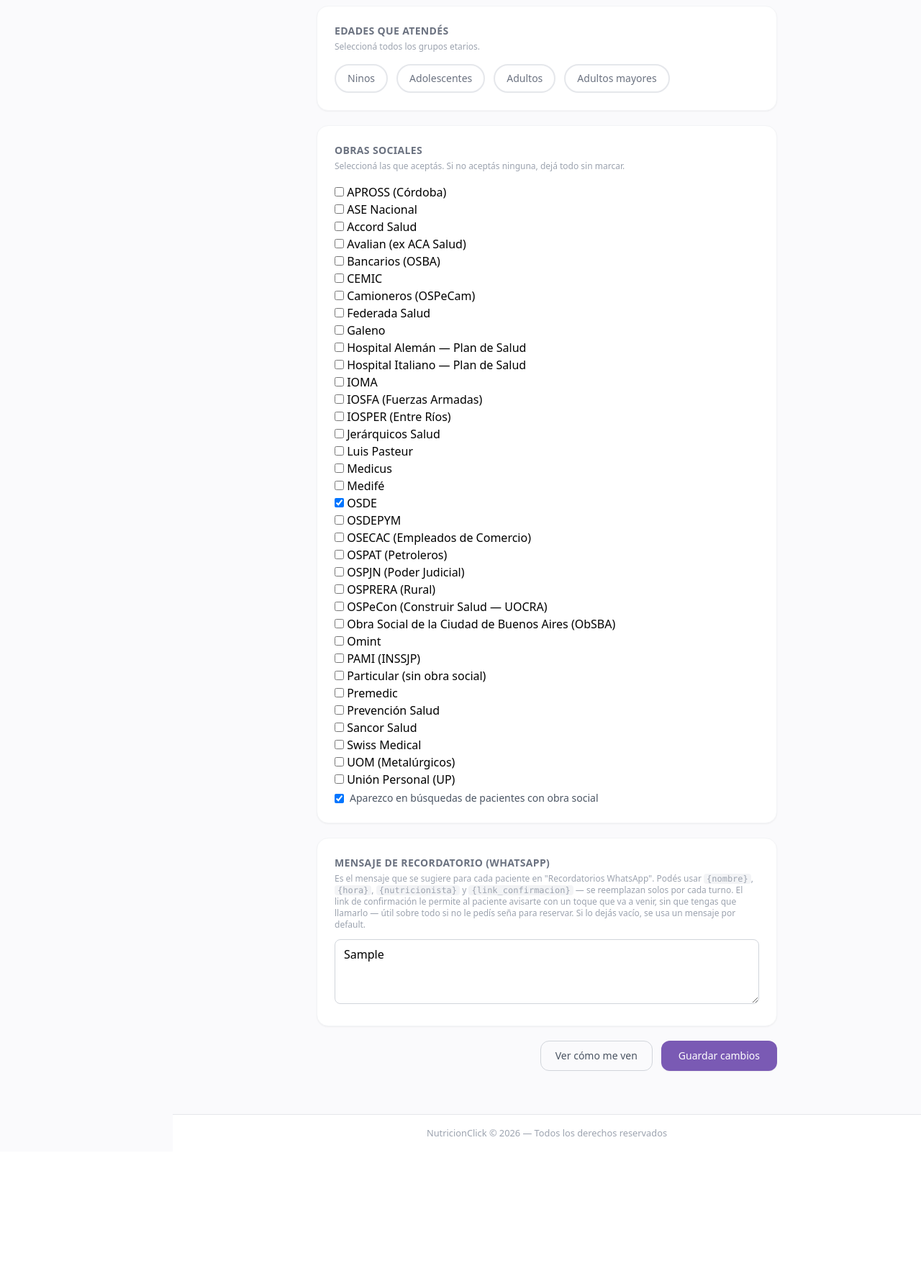
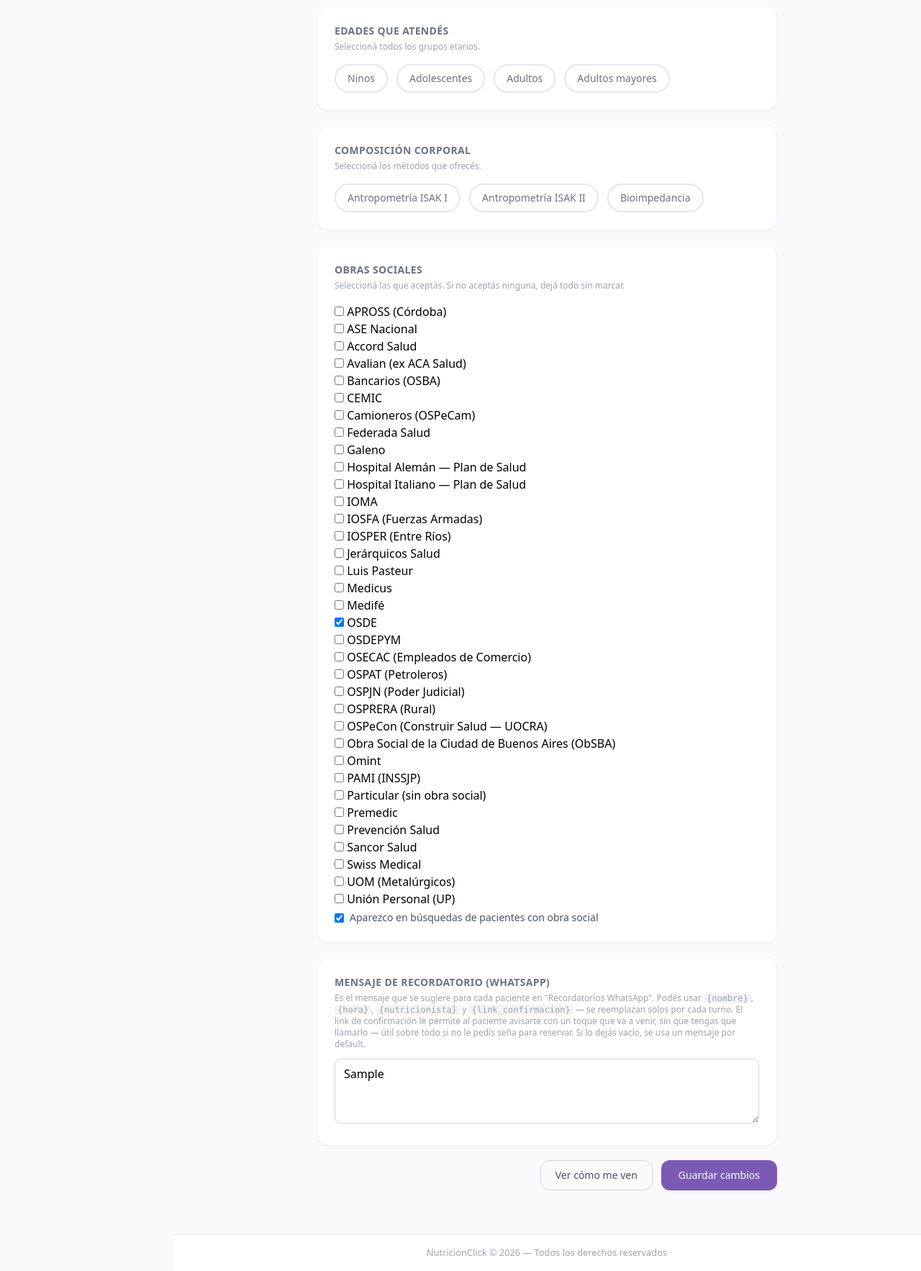
Before and after one commit to LeandroFrattini/nutricionapp, a Django app: page /dashboard/perfil/ in a window 1280 px wide. Shown: the part 1457-3223 px from the top of the page at 72% size. Before the commit the page ends 3036 px from the top, so only its background shows below. Run offline with Django 5.2, Linux system fonts and the light colour scheme; a user stored in the database is signed in; data comes from the database, SQL or seed files in the repository; tables that the repository leaves empty hold one stand-in row (values such as "Sample post"); grey boxes marked "Sample" are stand-in pictures; parts of the project's set-up code (start-up, migrations or seed data) failed here and were passed over; some libraries are stand-ins or nearby versions.

Commit message:
feat: agregar composicion corporal (ISAK I/II, bioimpedancia) al perfil
Nuevo campo multi-seleccion en el perfil del nutricionista, ubicado
entre "edades que atiende" y "obras sociales", con las mismas opciones
disponibles como filtro en el directorio de busqueda.

Co-Authored-By: Claude Sonnet 5 <noreply@anthropic.com>

```diff
--- a/core/forms.py
+++ b/core/forms.py
@@ -226,6 +226,12 @@ class PerfilForm(forms.ModelForm):
         required=False,
         label='Edades que atendés',
     )
+    composicion_corporal = forms.MultipleChoiceField(
+        choices=Nutricionista.COMPOSICION_CORPORAL,
+        widget=forms.CheckboxSelectMultiple,
+        required=False,
+        label='Composición corporal',
+    )
     modalidad = forms.ChoiceField(
         choices=Nutricionista.MODALIDADES,
         widget=forms.RadioSelect,
@@ -275,6 +281,9 @@ class PerfilForm(forms.ModelForm):
             self.initial['edades_atendidas'] = [
                 e.strip() for e in (inst.edades_atendidas or '').split(',') if e.strip()
             ]
+            self.initial['composicion_corporal'] = [
+                c.strip() for c in (inst.composicion_corporal or '').split(',') if c.strip()
+            ]
             self.initial['modalidad'] = inst.modalidad
             if inst.ciudad and inst.ciudad.provincia:
                 provincia_actual = inst.ciudad.provincia
@@ -316,7 +325,7 @@ class PerfilForm(forms.ModelForm):
 
         _apply_css(self)
         # Campos que NO deben tener estilos de input de texto
-        for fname in ['especialidades', 'edades_atendidas', 'modalidad',
+        for fname in ['especialidades', 'edades_atendidas', 'composicion_corporal', 'modalidad',
                       'foto', 'obras_sociales', 'acepta_obras_sociales']:
             if fname in self.fields:
                 self.fields[fname].widget.attrs.pop('class', None)
@@ -329,6 +338,9 @@ class PerfilForm(forms.ModelForm):
     def clean_edades_atendidas(self):
         return ','.join(self.cleaned_data.get('edades_atendidas', []))
 
+    def clean_composicion_corporal(self):
+        return ','.join(self.cleaned_data.get('composicion_corporal', []))
+
     def save(self, commit=True):
         nutricionista = super().save(commit=False)
         nutricionista.user.first_name = self.cleaned_data['first_name']
@@ -336,6 +348,7 @@ class PerfilForm(forms.ModelForm):
         # Asignar campos declarados que no son parte de Meta.fields
         nutricionista.especialidades = self.cleaned_data.get('especialidades', '')
         nutricionista.edades_atendidas = self.cleaned_data.get('edades_atendidas', '')
+        nutricionista.composicion_corporal = self.cleaned_data.get('composicion_corporal', '')
         nutricionista.modalidad = self.cleaned_data.get('modalidad', '')
         if commit:
             nutricionista.user.save()
--- a/core/models.py
+++ b/core/models.py
@@ -174,6 +174,12 @@ class Nutricionista(models.Model):
         ('mayores', 'Adultos mayores'),
     ]
 
+    COMPOSICION_CORPORAL = [
+        ('isak1', 'Antropometría ISAK I'),
+        ('isak2', 'Antropometría ISAK II'),
+        ('bioimpedancia', 'Bioimpedancia'),
+    ]
+
     MODALIDADES = [
         ('presencial', 'Presencial'),
         ('virtual', 'Virtual'),
@@ -251,6 +257,10 @@ class Nutricionista(models.Model):
         max_length=200, blank=True, verbose_name='Edades que atiende',
         help_text='Separadas por coma. Opciones: ninos, adolescentes, adultos, mayores'
     )
+    composicion_corporal = models.CharField(
+        max_length=200, blank=True, verbose_name='Composición corporal',
+        help_text='Separadas por coma. Opciones: isak1, isak2, bioimpedancia'
+    )
     modalidad = models.CharField(
         max_length=20, choices=MODALIDADES, default='ambas', verbose_name='Modalidad'
     )
@@ -325,6 +335,15 @@ class Nutricionista(models.Model):
             ('adultos', 'Adultos'), ('mayores', 'Adultos mayores')
         ])
         return [labels.get(e, e) for e in self.get_edades_list()]
+
+    def get_composicion_corporal_list(self):
+        if not self.composicion_corporal:
+            return []
+        return [c.strip() for c in self.composicion_corporal.split(',') if c.strip()]
+
+    def get_composicion_corporal_display(self):
+        labels = dict(self.COMPOSICION_CORPORAL)
+        return [labels.get(c, c) for c in self.get_composicion_corporal_list()]
 
     def get_especialidades_list(self):
         if not self.especialidades:
--- a/core/views.py
+++ b/core/views.py
@@ -51,6 +51,7 @@ def nutricionistas_lista(request):
     q = request.GET.get('q', '').strip()
     especialidad = request.GET.get('especialidad', '')
     edad = request.GET.get('edad', '')
+    composicion = request.GET.get('composicion', '')
     modalidad = request.GET.get('modalidad', '')
     obra_social = request.GET.get('obra_social', '')
     ciudad = request.GET.get('ciudad', '')
@@ -61,6 +62,8 @@ def nutricionistas_lista(request):
         qs = qs.filter(especialidades__icontains=especialidad)
     if edad:
         qs = qs.filter(edades_atendidas__icontains=edad)
+    if composicion:
+        qs = qs.filter(composicion_corporal__icontains=composicion)
     if modalidad:
         qs = qs.filter(modalidad=modalidad)
     if obra_social:
@@ -73,10 +76,11 @@ def nutricionistas_lista(request):
     return render(request, 'nutricionistas/lista.html', {
         'nutricionistas': qs,
         'total': total,
-        'q': q, 'especialidad': especialidad, 'edad': edad,
+        'q': q, 'especialidad': especialidad, 'edad': edad, 'composicion': composicion,
         'modalidad': modalidad, 'obra_social': obra_social, 'ciudad': ciudad, 'pais': pais,
         'especialidades': Nutricionista.ESPECIALIDADES,
         'edades': Nutricionista.EDADES,
+        'composiciones': Nutricionista.COMPOSICION_CORPORAL,
         'modalidades': Nutricionista.MODALIDADES,
         'obras_sociales': ObraSocial.objects.filter(activa=True),
         'ciudades': Ciudad.objects.filter(activa=True),
--- a/templates/perfil/editar.html
+++ b/templates/perfil/editar.html
@@ -154,6 +154,26 @@
       {% if form.edades_atendidas.errors %}<p class="text-red-500 text-xs mt-2">{{ form.edades_atendidas.errors.0 }}</p>{% endif %}
     </div>
 
+    <!-- ── COMPOSICIÓN CORPORAL ──────────────────────────────────── -->
+    <div class="bg-white rounded-2xl shadow-sm border border-gray-100 p-6 mb-5">
+      <h2 class="text-sm font-semibold text-gray-500 uppercase tracking-wide mb-1">Composición corporal</h2>
+      <p class="text-xs text-gray-400 mb-4">Seleccioná los métodos que ofrecés.</p>
+      <div class="flex flex-wrap gap-3">
+        {% for value, label in form.composicion_corporal.field.choices %}
+        <label class="cursor-pointer select-none">
+          <input type="checkbox" name="composicion_corporal" value="{{ value }}"
+                 class="sr-only peer"
+                 {% if value in form.composicion_corporal.value %}checked{% endif %}>
+          <span class="inline-block px-4 py-2 rounded-full text-sm font-medium border-2 border-gray-200 text-gray-500 transition-all
+                       peer-checked:border-[#7A5AB4] peer-checked:bg-[#7A5AB4] peer-checked:text-white hover:border-gray-400">
+            {{ label }}
+          </span>
+        </label>
+        {% endfor %}
+      </div>
+      {% if form.composicion_corporal.errors %}<p class="text-red-500 text-xs mt-2">{{ form.composicion_corporal.errors.0 }}</p>{% endif %}
+    </div>
+
     <!-- ── OBRAS SOCIALES ────────────────────────────────────────── -->
     <div class="bg-white rounded-2xl shadow-sm border border-gray-100 p-6 mb-5">
       <h2 class="text-sm font-semibold text-gray-500 uppercase tracking-wide mb-1">Obras sociales</h2>
```
Also changed, not shown: templates/nutricionistas/lista.html (+16 -0 lines), templates/perfil/publico.html (+12 -0 lines), core/migrations/0036_nutricionista_composicion_corporal.py (added).
